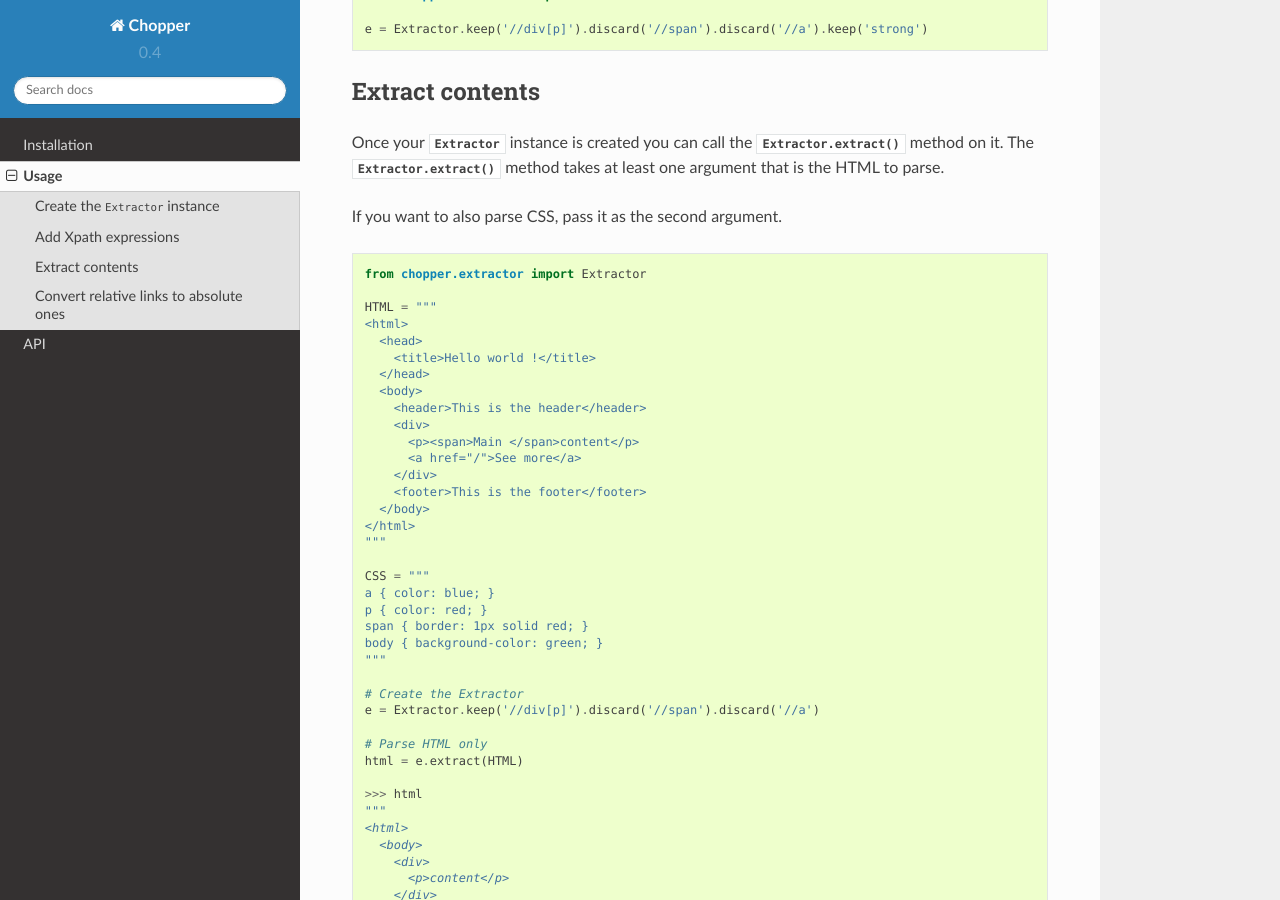
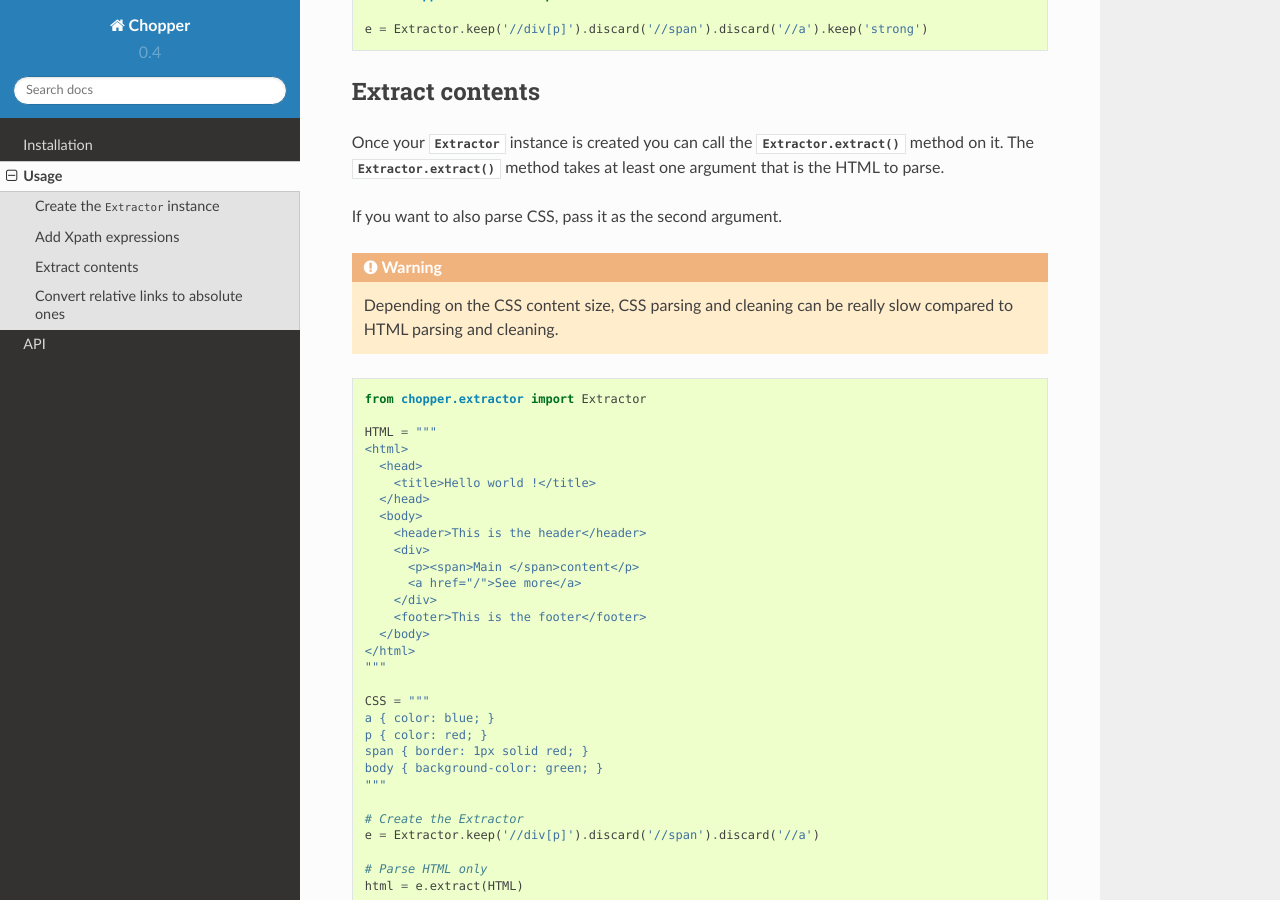
Before and after one commit to jurismarches/chopper, a Sphinx documentation site: the page built from docs/usage.rst, in a window 1280 px wide and 900 px high, scrolled down 704 px. Built offline with Sphinx 7.4.7 and the Read the Docs theme 2.0.0, drawn with Linux system fonts in a browser that asks for light colours.

Commit message:
Better requirements declaration and doc notes

```diff
--- a/docs/installation.rst
+++ b/docs/installation.rst
@@ -2,6 +2,11 @@
 ============
 
 Chopper installation is super simple, no configuration at all.
+
+.. note::
+
+  Chopper uses `lxml <http://lxml.de/>`_. In order to compile it, you need to install the appropriate python developer package along with ``libxslt1-dev`` and ``libxml2-dev`` packages.
+
 
 Using pip
 ---------
--- a/docs/usage.rst
+++ b/docs/usage.rst
@@ -42,6 +42,11 @@
 Once your |extractor| instance is created you can call the |extract| method on it. The |extract| method takes at least one argument that is the HTML to parse.
 
 If you want to also parse CSS, pass it as the second argument.
+
+.. warning::
+
+  Depending on the CSS content size, CSS parsing and cleaning can be really slow compared
+  to HTML parsing and cleaning.
 
 .. code-block:: python
 
--- a/requirements-dev.txt
+++ /dev/null
@@ -1 +0,0 @@
-nose==1.3.3
--- a/requirements-docs.txt
+++ /dev/null
@@ -1 +0,0 @@
-sphinx-rtd-theme==0.1.6
```
Also changed, not shown: requirements.txt (+6 -4 lines).
